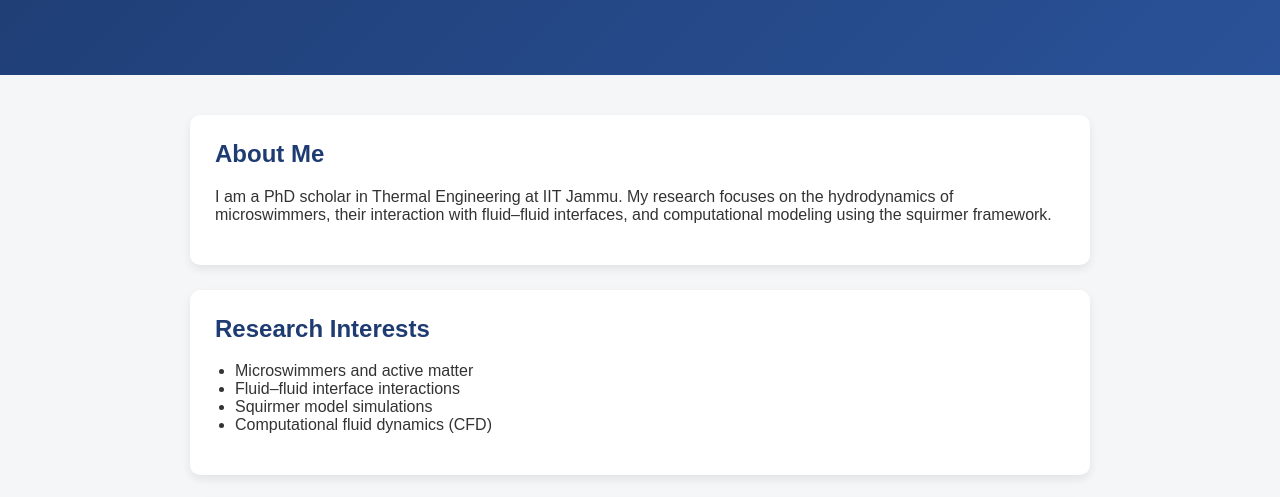
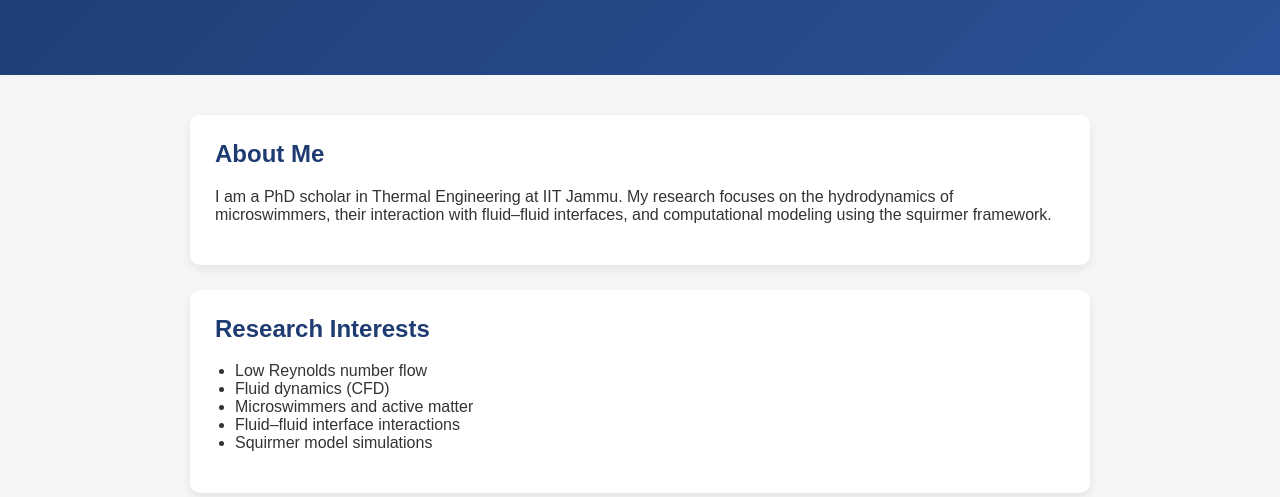
Before and after one commit to M-Rishish/rishishmishra.github.io, a plain HTML site: page index.html in a window 1280 px wide. Shown: the part 180-677 px from the top of the page. Drawn offline with Linux system fonts and the light colour scheme.

Commit message:
Update index.html

```diff
--- a/index.html
+++ b/index.html
@@ -81,10 +81,11 @@
     <div class="card">
       <h2>Research Interests</h2>
       <ul>
+        <li>Low Reynolds number flow</li>
+        <li>Fluid dynamics (CFD)</li>
         <li>Microswimmers and active matter</li>
         <li>Fluid–fluid interface interactions</li>
         <li>Squirmer model simulations</li>
-        <li>Computational fluid dynamics (CFD)</li>
       </ul>
     </div>
 
```
